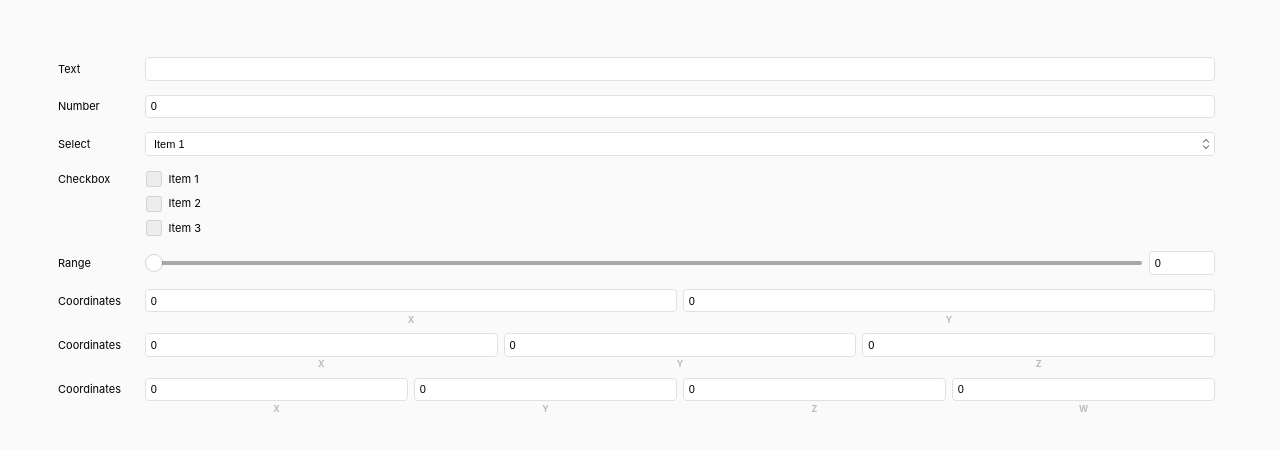
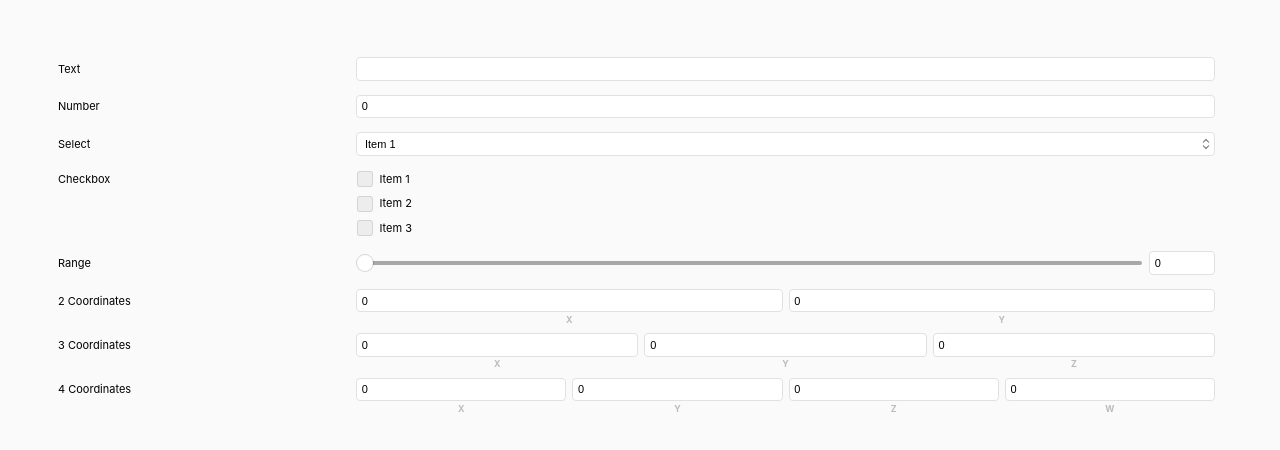
Before and after one commit to shotamatsuda/d3-inspector, a React app: page / in a window 1280 px wide. Shown: the top 450 px of the page. Built offline with nearby package versions, Linux system fonts and the light colour scheme.

Commit message:
added on change handler

```diff
--- a/src/css/component/inspector.styl
+++ b/src/css/component/inspector.styl
@@ -14,7 +14,7 @@
 .itemTitle {
   flex-grow: 0
   flex-shrink: 0
-  flex-basis: 5rem
+  flex-basis: 25%
   overflow: hidden
   text-overflow: ellipsis
   white-space: nowrap
--- a/src/js/component/Checkbox.jsx
+++ b/src/js/component/Checkbox.jsx
@@ -3,11 +3,11 @@
 
 import classNames from 'classnames'
 import PropTypes from 'prop-types'
-import React, { Component } from 'react'
+import React, { PureComponent } from 'react'
 
 import styles from '../../css/component/checkbox.styl'
 
-export default class Checkbox extends Component {
+export default class Checkbox extends PureComponent {
   constructor(props) {
     super(props)
     this.state = {
--- a/src/js/component/Inspector.jsx
+++ b/src/js/component/Inspector.jsx
@@ -3,7 +3,7 @@
 
 import classNames from 'classnames'
 import PropTypes from 'prop-types'
-import React, { Component } from 'react'
+import React from 'react'
 
 import childrenOf from '../validator/childrenOf'
 
@@ -36,32 +36,21 @@ InspectorItem.defaultProps = {
   children: null,
 }
 
-export default class Inspector extends Component {
-  constructor(props) {
-    super(props)
-    this.onChange = this.onChange.bind(this)
-  }
-
-  onChange(name, value) {
-    console.log(name, value)
-  }
-
-  render() {
+export default function Inspector(props) {
   return (
     <div
       className={classNames([
         styles.element,
-          this.props.className,
+        props.className,
       ])}
     >
-        {React.Children.map(this.props.children, child => {
+      {React.Children.map(props.children, child => {
         return React.cloneElement(child, {
-            onChange: this.onChange,
+          onChange: props.onChange,
         })
       })}
     </div>
   )
-  }
 }
 
 Inspector.propTypes = {
--- a/src/js/component/NumberField.jsx
+++ b/src/js/component/NumberField.jsx
@@ -3,11 +3,11 @@
 
 import classNames from 'classnames'
 import PropTypes from 'prop-types'
-import React, { Component } from 'react'
+import React, { PureComponent } from 'react'
 
 import styles from '../../css/component/number-field.styl'
 
-export default class NumberField extends Component {
+export default class NumberField extends PureComponent {
   constructor(props) {
     super(props)
     this.state = {
--- a/src/js/component/Range.jsx
+++ b/src/js/component/Range.jsx
@@ -3,13 +3,13 @@
 
 import classNames from 'classnames'
 import PropTypes from 'prop-types'
-import React, { Component } from 'react'
+import React, { PureComponent } from 'react'
 
 import NumberField from './NumberField'
 
 import styles from '../../css/component/range.styl'
 
-export default class Range extends Component {
+export default class Range extends PureComponent {
   constructor(props) {
     super(props)
     this.state = {
--- a/src/js/component/Select.jsx
+++ b/src/js/component/Select.jsx
@@ -3,7 +3,7 @@
 
 import classNames from 'classnames'
 import PropTypes from 'prop-types'
-import React, { Component } from 'react'
+import React, { PureComponent } from 'react'
 
 import childrenOf from '../validator/childrenOf'
 
@@ -58,7 +58,7 @@ SelectGroup.defaultProps = {
   children: null,
 }
 
-export default class Select extends Component {
+export default class Select extends PureComponent {
   constructor(props) {
     super(props)
     this.state = {
--- a/src/js/component/TextField.jsx
+++ b/src/js/component/TextField.jsx
@@ -3,11 +3,11 @@
 
 import classNames from 'classnames'
 import PropTypes from 'prop-types'
-import React, { Component } from 'react'
+import React, { PureComponent } from 'react'
 
 import styles from '../../css/component/text-field.styl'
 
-export default class TextField extends Component {
+export default class TextField extends PureComponent {
   constructor(props) {
     super(props)
     this.state = {
--- a/src/js/container/App.jsx
+++ b/src/js/container/App.jsx
@@ -16,7 +16,7 @@ import TextField from '../component/TextField'
 function App(props) {
   return (
     <div>
-      <Inspector>
+      <Inspector onChange={(name, value) => console.log(name, value)}>
         <InspectorItem title="Text">
           <TextField />
         </InspectorItem>
@@ -31,20 +31,20 @@ function App(props) {
           </Select>
         </InspectorItem>
         <InspectorItem title="Checkbox">
-          <Checkbox title="Item 1" onChange={event => console.log(event)} />
+          <Checkbox title="Item 1" />
           <Checkbox title="Item 2" />
           <Checkbox title="Item 3" />
         </InspectorItem>
         <InspectorItem title="Range">
           <Range />
         </InspectorItem>
-        <InspectorItem title="Coordinates">
+        <InspectorItem title="2 Coordinates">
           <Coordinates />
         </InspectorItem>
-        <InspectorItem title="Coordinates">
+        <InspectorItem title="3 Coordinates">
           <Coordinates dimensions={3} />
         </InspectorItem>
-        <InspectorItem title="Coordinates">
+        <InspectorItem title="4 Coordinates">
           <Coordinates dimensions={4} />
         </InspectorItem>
       </Inspector>
```
Lines whose indentation alone changed are shown as unchanged.
